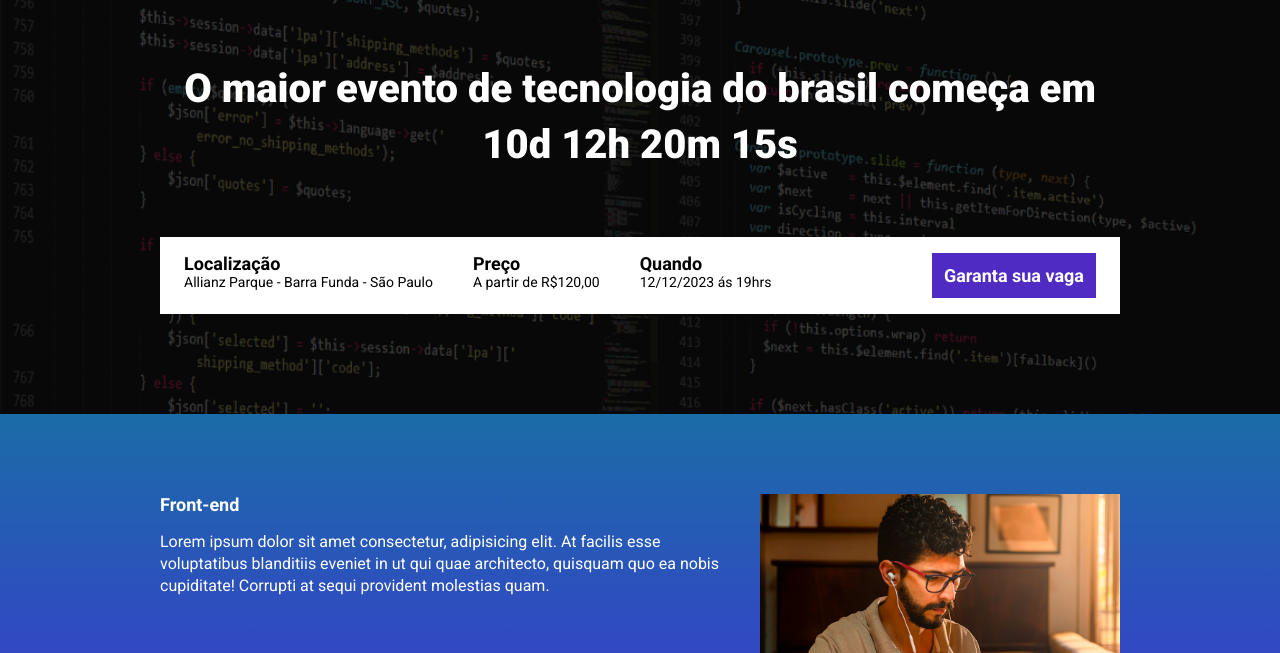
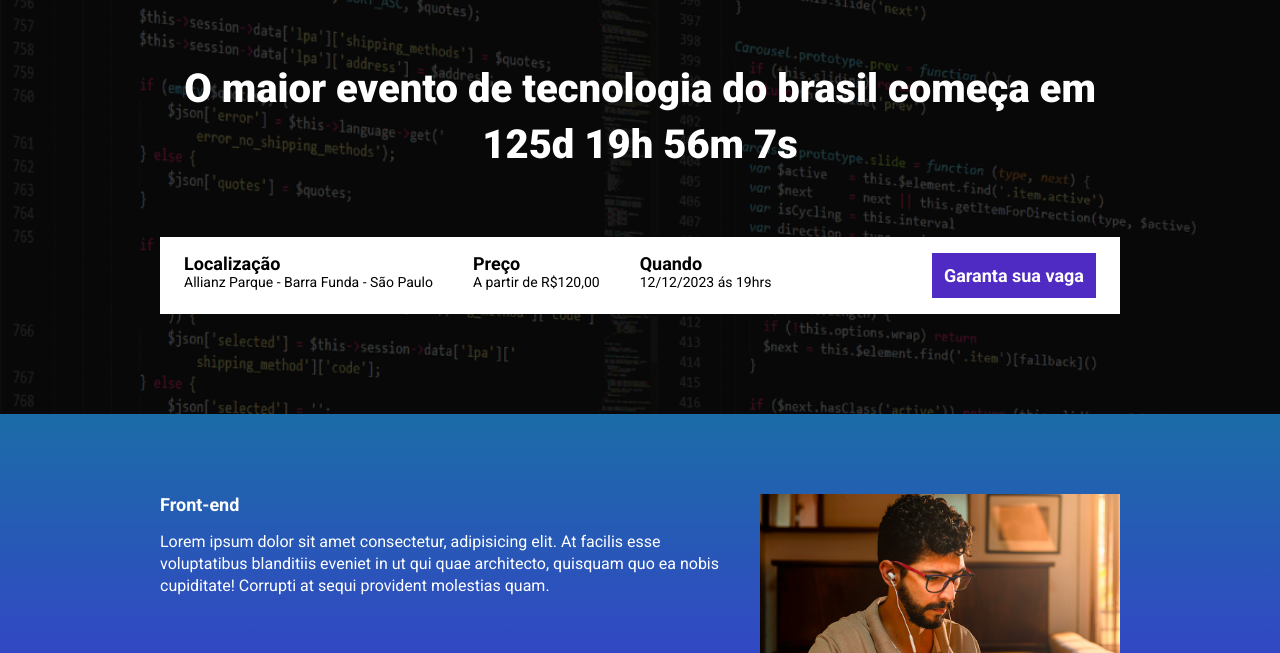
Before and after one commit to Andrey-Santos/ebac_tech_talks, a website built with Parcel: page src/index.html in a window 1280 px wide. Shown: the part 147-800 px from the top of the page. Built offline with nearby package versions, Linux system fonts and the light colour scheme.

Commit message:
Finalização V1

```diff
--- a/package.json
+++ b/package.json
@@ -2,9 +2,9 @@
   "name": "evento",
   "version": "1.0.0",
   "description": "",
-  "main": "index.js",
   "scripts": {
     "dev": "parcel src/index.html src/styles/main.scss src/scripts/main.js",
+    "build": "parcel src/index.html",
     "test": "echo \"Error: no test specified\" && exit 1"
   },
   "keywords": [],
--- a/src/index.html
+++ b/src/index.html
@@ -16,7 +16,7 @@
         <div class="container">
             <img class="hero__logo" src="images/ebac_logo.svg" alt="EBAC">
             <p class="hero__text">
-                O maior evento de tecnologia do brasil começa em 10d 12h 20m 15s
+                O maior evento de tecnologia do brasil começa em <span id="contador"></span>
             </p>
             <div class="infos-bar">
                 <ul class="infos-bar__infos">
--- a/src/scripts/main.js
+++ b/src/scripts/main.js
@@ -1 +1,21 @@
 AOS.init();
+
+const dataEvento = new Date('Dec 12, 2023 19:00:00');
+const timeStampEvento = dataEvento.getTime();
+
+const contaHoras = setInterval(function(){
+                        const agoraTimesStamp = new Date().getTime();
+                        const diferenca = timeStampEvento - agoraTimesStamp;
+                        const distaciaDias = Math.floor(diferenca / (1000 * 60 * 60 * 24));
+                        const distaciaHoras = Math.floor((diferenca % (1000 * 60 * 60 * 24)) / (1000 * 60 * 60));
+                        const distaciaMinutos = Math.floor((diferenca % (1000 * 60 * 60)) / (1000 * 60));
+                        const distaciaSegundos = Math.floor((diferenca % (1000 * 60)) / 1000);
+
+                        if (diferenca < 0) {
+                            clearInterval(contaHoras);
+                            document.getElementById('contador').innerHTML = 'Evento expirado';
+                            return;
+                        }else{
+                            document.getElementById('contador').innerHTML = `${distaciaDias}d ${distaciaHoras}h ${distaciaMinutos}m ${distaciaSegundos}s`;
+                        }
+                    }, 1000)
```
